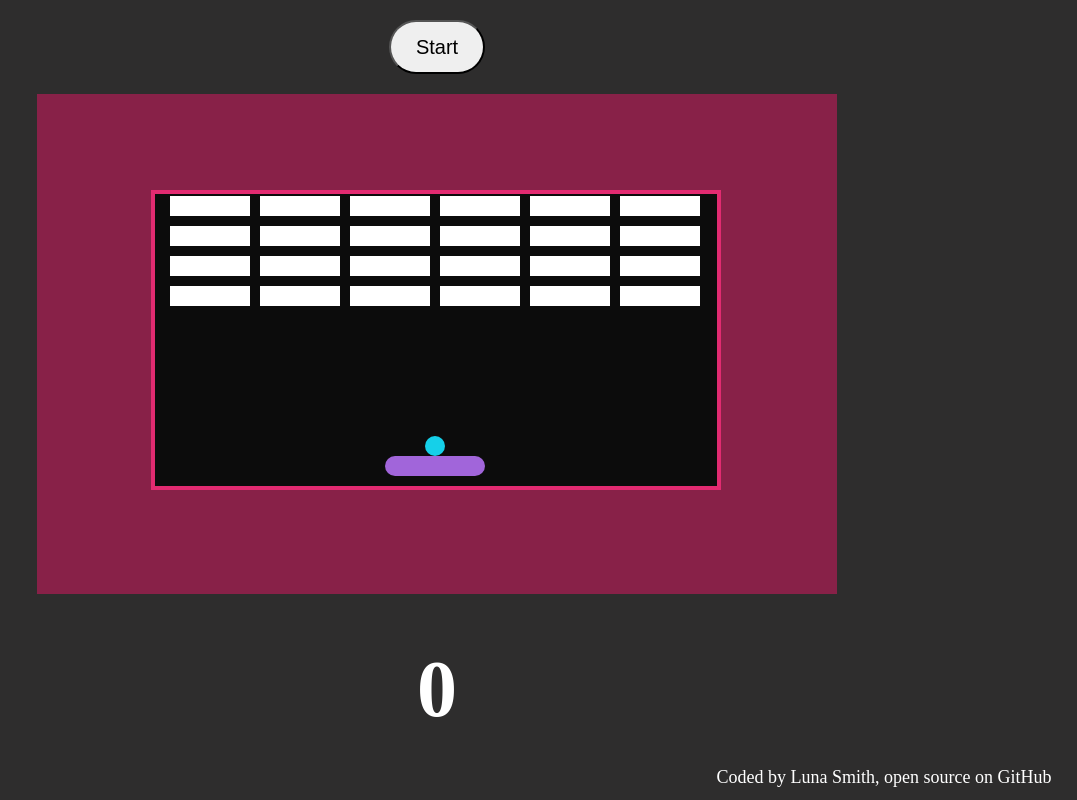
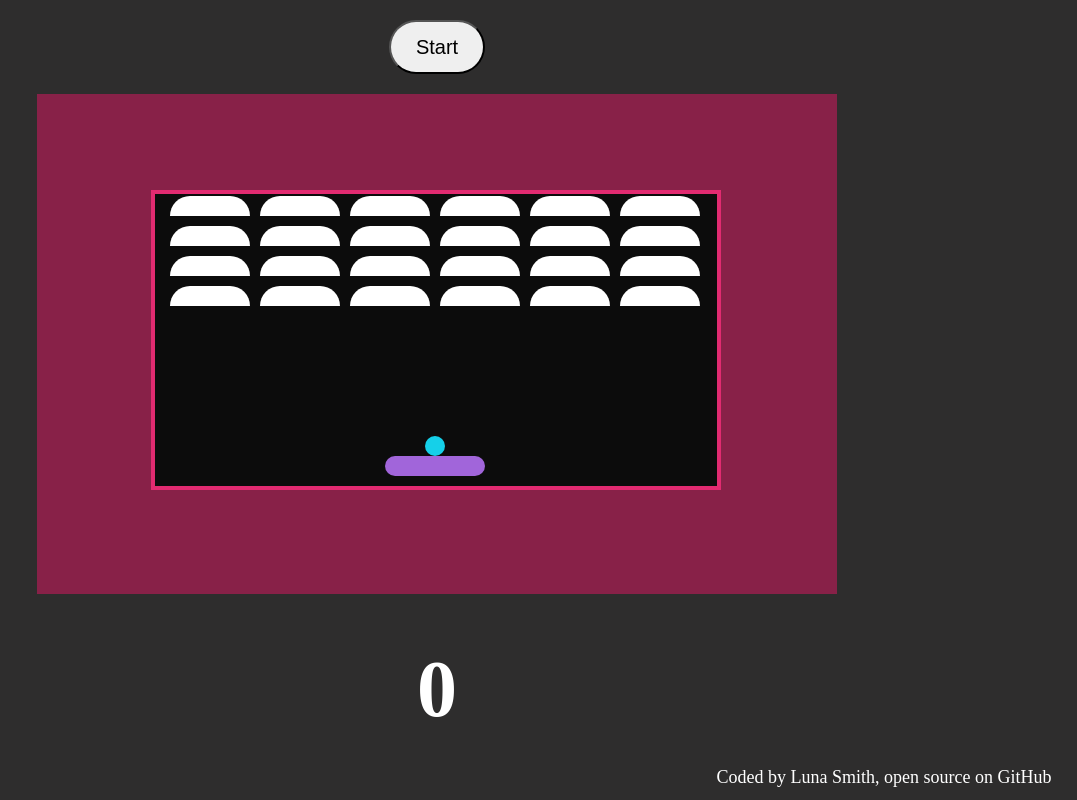
Before and after one commit to Lu-Smith/breakout_game_js, a website: page index.html in a window 1280 px wide. Shown: the whole page, without its empty margins (203-1280 px from the left). Drawn offline with Linux system fonts and the light colour scheme.

Commit message:
Updated style.css

```diff
--- a/src/script.js
+++ b/src/script.js
@@ -62,9 +62,9 @@ const blocks = [
 function addBlocks() {
     for (let i = 0; i < blocks.length; i++) {
         const block = document.createElement('div')
-        block.classList.add('block')
         block.style.left = blocks[i].bottomLeft[0] + 'px'
         block.style.bottom = blocks[i].bottomLeft[1] + 'px'
+        block.classList.add('block')
         grid.appendChild(block)
     }
 }
@@ -187,6 +187,7 @@ function startPlayingGame() {
     scoreDisplay.innerHTML = score
     document.addEventListener('keydown', moveUser)
     timerId = setInterval(moveBall, 30)
+
 }
 
 startGame.addEventListener('click', startPlayingGame)
--- a/style.css
+++ b/style.css
@@ -44,7 +44,13 @@ h1 {
     position: absolute;
     width: 80px;
     height: 20px;
-    background-color: white;
+    background: white;
+    border-top-left-radius: 20px;
+    border-top-right-radius: 20px;
+}
+
+.blueblock {
+    background-color: blue;
 }
 
 .user {
```
